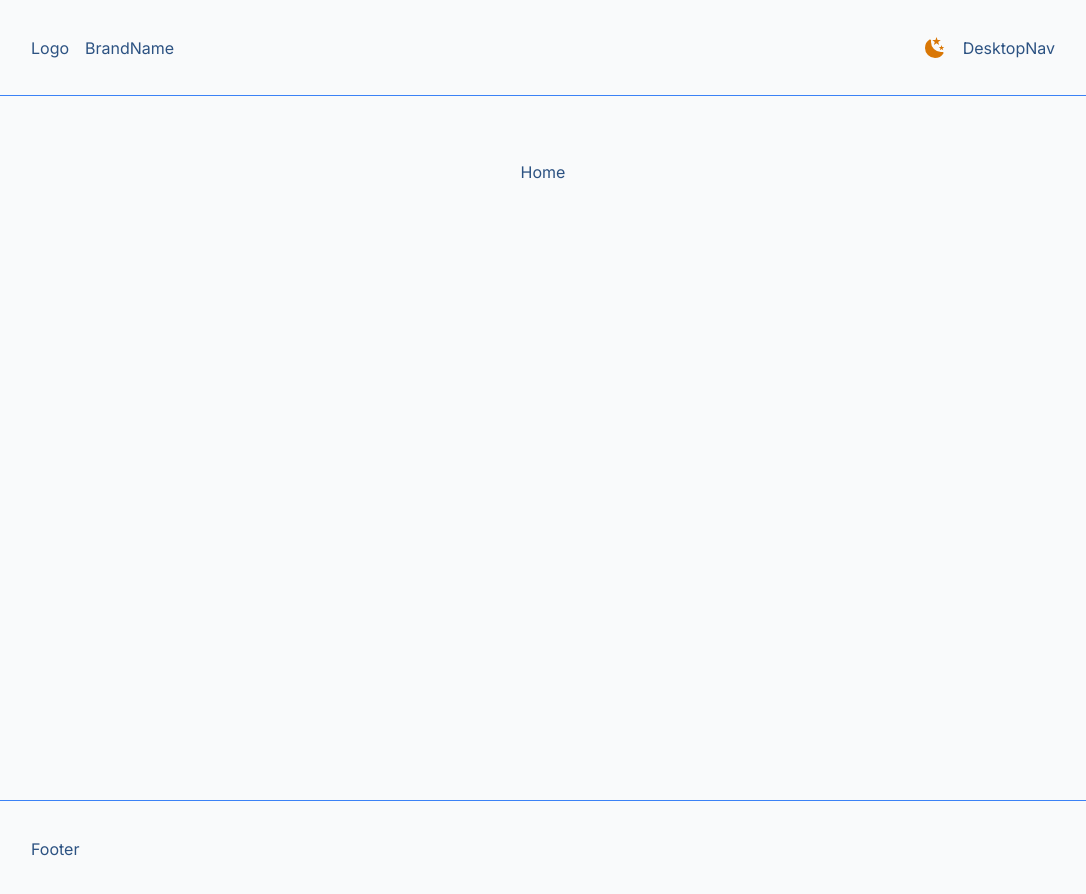
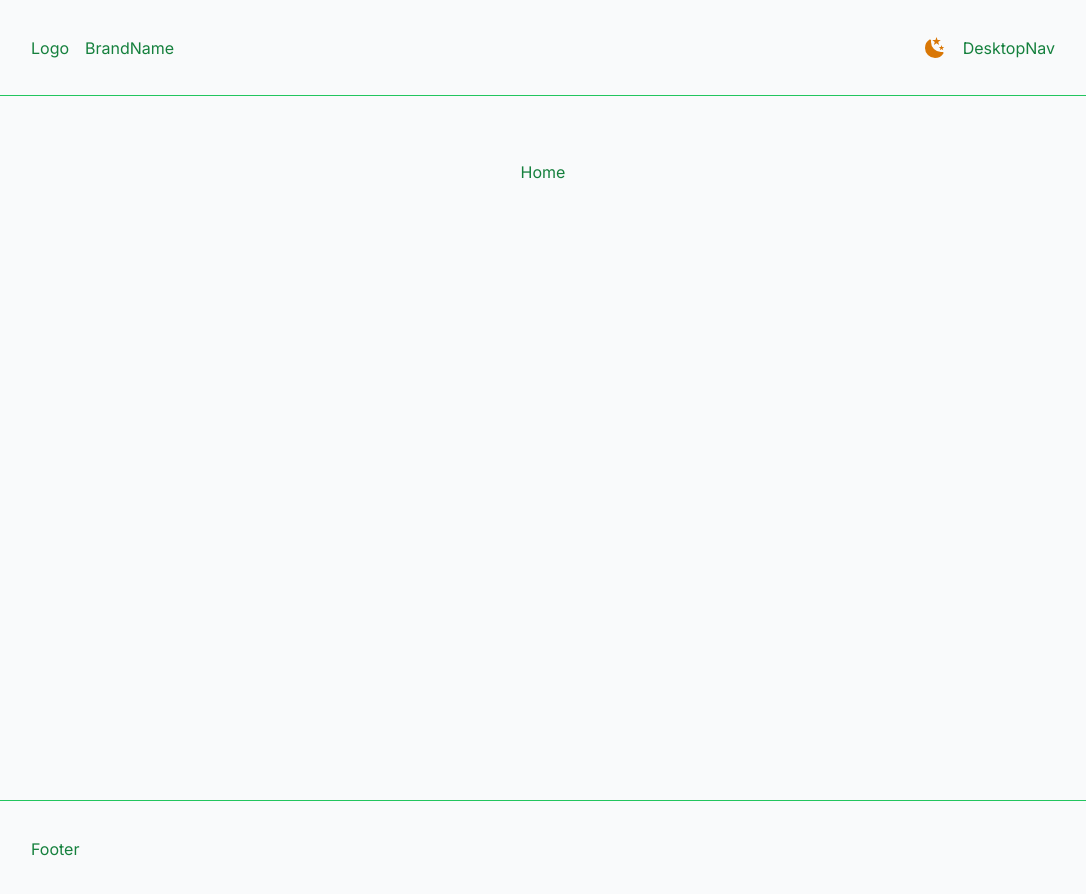
Before and after one commit to SiegfriedBz/Nextjs-RoamReady, a Next.js app: page / in a window 1280 px wide. Shown: the whole page, without its empty margins (97-1183 px from the left). Built offline with nearby package versions, Linux system fonts and the light colour scheme.

Commit message:
change primary colors

```diff
--- a/tailwind.config.ts
+++ b/tailwind.config.ts
@@ -16,13 +16,12 @@ const config: Config = {
         // slate-900
         dark: '#1a202c',
         primary: {
-          // blue-600
-          // DEFAULT: '#3182ce',
-          DEFAULT: '#2C5AFF',
-          // blue-700
-          dark: '#2c5282',
-          //  blue-500
-          light: '#3b82f6',
+          // green-600
+          DEFAULT: '#16a34a',
+          // green-700
+          dark: '#15803d',
+          //  green-500
+          light: '#22c55e',
         },
         secondary: {
           //  amber-600
```
